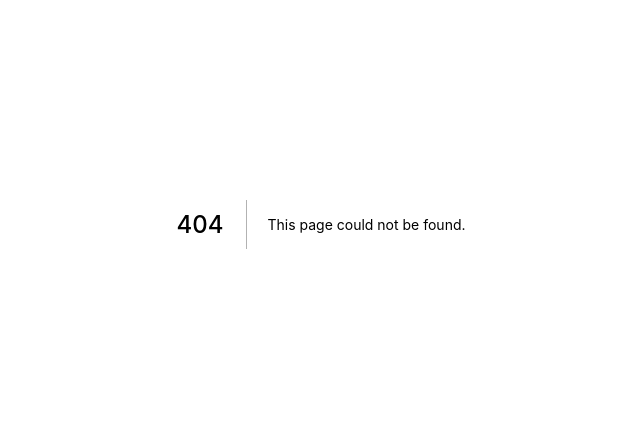
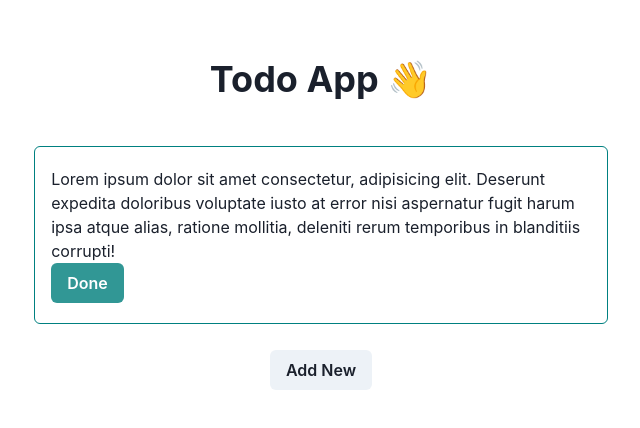
Before and after one commit to CharukaHS/mern-kuppi, a Next.js app in the folder frontend/: page /dashboard in a window 1280 px wide. Before the commit this address had no page. Shown: the part 176-604 px from the top of the page, without its empty margins (319-959 px from the left). Built offline with nearby package versions, Linux system fonts and the light colour scheme.

Commit message:
Dashboard init

```diff
--- /dev/null
+++ b/frontend/pages/dashboard.tsx
@@ -0,0 +1,35 @@
+import React from "react";
+import type { NextPage } from "next";
+import { Box, Container, Flex, Heading, Text } from "@chakra-ui/layout";
+import { Button } from "@chakra-ui/button";
+
+const dashboard: NextPage = () => {
+  return (
+    <Flex direction="column" justify="center" align="center" height="100vh">
+      <Heading>Todo App 👋</Heading>
+
+      <Container mt="35px" overflowY="auto" maxH="75%">
+        <Box
+          border="1px"
+          borderColor="teal"
+          paddingX={4}
+          paddingY={5}
+          rounded="md"
+          marginY="10px"
+        >
+          <Text>
+            Lorem ipsum dolor sit amet consectetur, adipisicing elit. Deserunt
+            expedita doloribus voluptate iusto at error nisi aspernatur fugit
+            harum ipsa atque alias, ratione mollitia, deleniti rerum temporibus
+            in blanditiis corrupti!
+          </Text>
+          <Button colorScheme="teal">Done</Button>
+        </Box>
+      </Container>
+
+      <Button mt={4}>Add New</Button>
+    </Flex>
+  );
+};
+
+export default dashboard;
```
